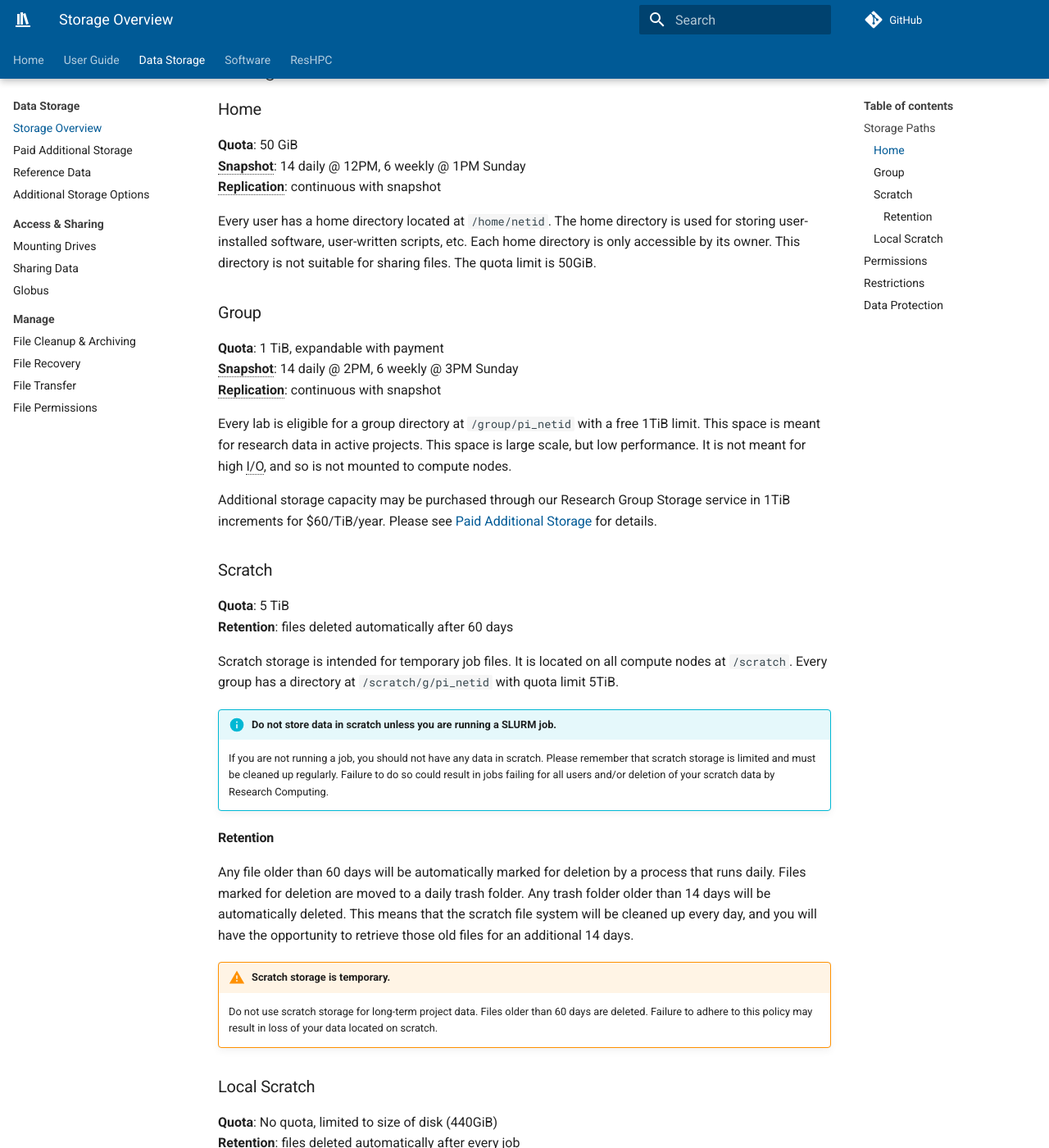
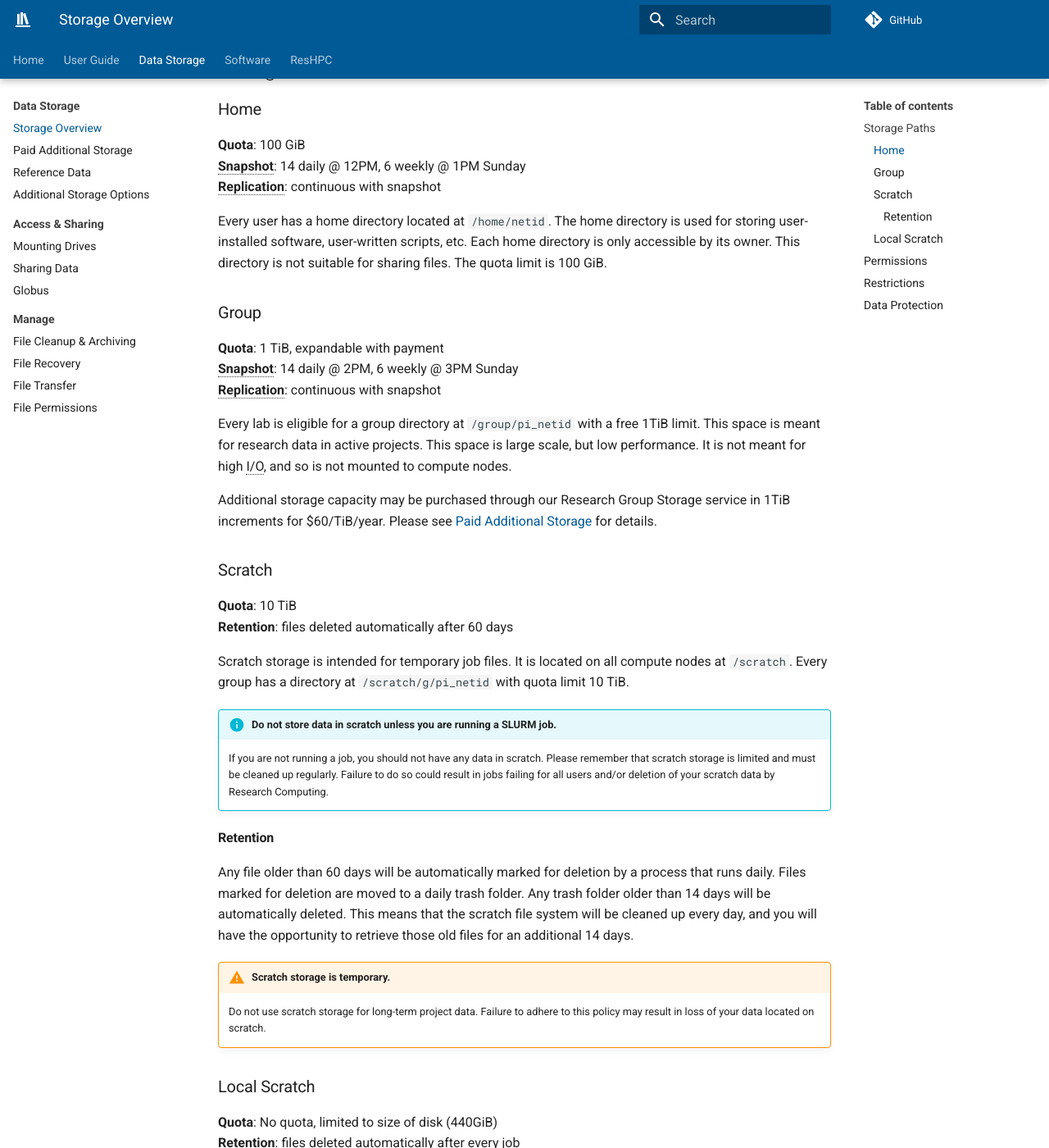
Before and after one commit to mcw-rcc/mcw-rcc.github.io, an MkDocs documentation site: the page built from docs/storage/rcc-storage.md, in a window 1280 px wide and 1400 px high, scrolled down 475 px. Shown: the whole window at 82% size. Built offline with MkDocs 1.6.1 and Material for MkDocs 9.7.7, drawn with Linux system fonts in a browser that asks for light colours; comment, search, counter and statistics services are not loaded.

Commit message:
final edits

```diff
--- a/docs/storage/rcc-storage.md
+++ b/docs/storage/rcc-storage.md
@@ -19,11 +19,11 @@ All storage is connected via high speed link to the cluster and available via Li
 
 ### Home
 
-**Quota**: 50 GiB
+**Quota**: 100 GiB
 **Snapshot**: 14 daily @ 12PM, 6 weekly @ 1PM Sunday
 **Replication**: continuous with snapshot
 
-Every user has a home directory located at `/home/netid`. The home directory is used for storing user-installed software, user-written scripts, etc. Each home directory is only accessible by its owner. This directory is not suitable for sharing files. The quota limit is 50GiB.
+Every user has a home directory located at `/home/netid`. The home directory is used for storing user-installed software, user-written scripts, etc. Each home directory is only accessible by its owner. This directory is not suitable for sharing files. The quota limit is 100 GiB.
 
 ### Group
 
@@ -37,10 +37,10 @@ Additional storage capacity may be purchased through our Research Group Storage
 
 ### Scratch
 
-**Quota**: 5 TiB
+**Quota**: 10 TiB
 **Retention**: files deleted automatically after 60 days
 
-Scratch storage is intended for temporary job files. It is located on all compute nodes at `/scratch`. Every group has a directory at `/scratch/g/pi_netid` with quota limit 5TiB.
+Scratch storage is intended for temporary job files. It is located on all compute nodes at `/scratch`. Every group has a directory at `/scratch/g/pi_netid` with quota limit 10 TiB.
 
 !!! info "Do not store data in scratch unless you are running a SLURM job."
 
@@ -52,7 +52,7 @@ Any file older than 60 days will be automatically marked for deletion by a proce
 
 !!! warning "Scratch storage is temporary."
 
-    Do not use scratch storage for long-term project data. Files older than 60 days are deleted. Failure to adhere to this policy may result in loss of your data located on scratch.
+    Do not use scratch storage for long-term project data. Failure to adhere to this policy may result in loss of your data located on scratch.
 
 ### Local Scratch
 
```
Also changed, not shown: docs/news/posts/2024-01-02.md (renamed from docs/news/posts/2023-12-20.md, +9 -11 lines), docs/user-guide/jobs/storage-job.md (+1 -1 lines).
